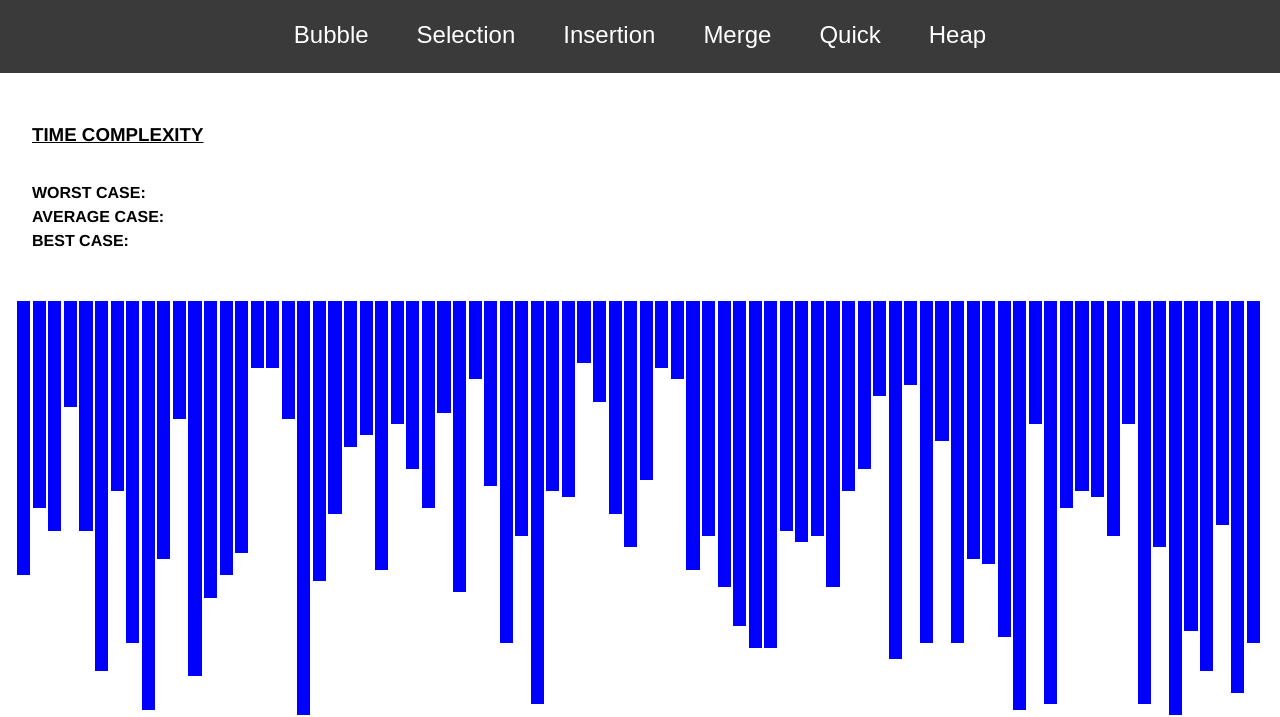
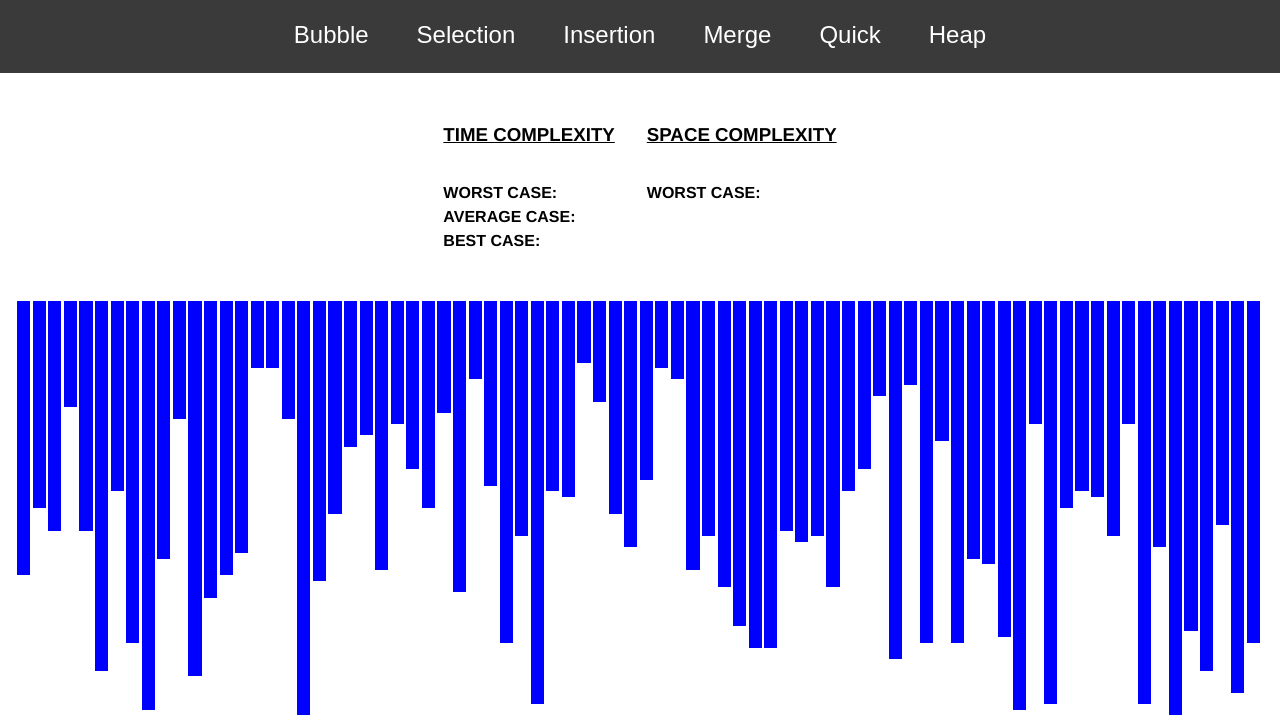
Before and after one commit to tikaram1912/Sorting-visualizer, a plain HTML site: page index.html in a window 1280 px wide. Shown: the part 98-815 px from the top of the page. Drawn offline with Linux system fonts and the light colour scheme; a script that the page names is missing.

Commit message:
Update index.html

```diff
--- a/index.html
+++ b/index.html
@@ -38,6 +38,7 @@
 
     <section>
 
+        <div class="upperBody">
             <div id="Info_Cont1">
 
                 <h3>TIME COMPLEXITY</h3>
@@ -63,10 +64,6 @@
 
             </div>
 
-        <div id="array_container">
-
-        </div>
-
             <div id="Info_Cont2">
 
                 <h3>SPACE COMPLEXITY</h3>
@@ -79,6 +76,12 @@
                     </div>
 
                 </div>
+
+            </div>
+
+        </div>
+
+        <div id="array_container">
 
         </div>
 
```
Lines whose indentation alone changed are shown as unchanged.
